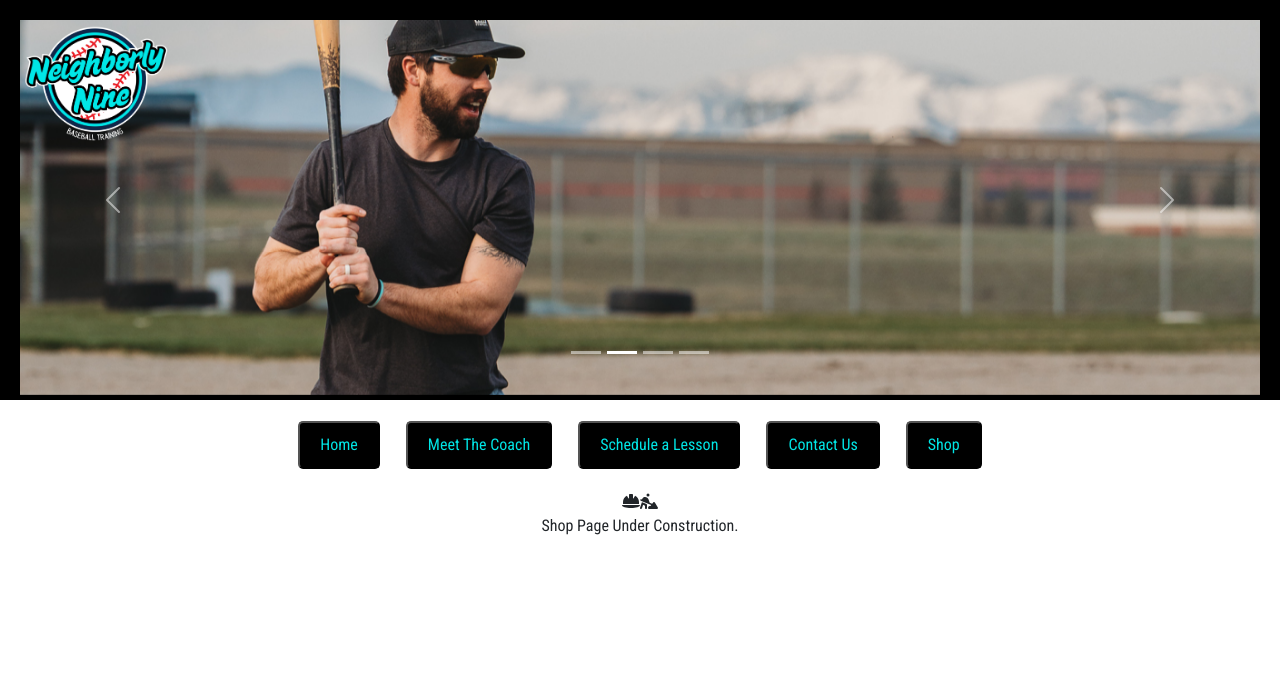
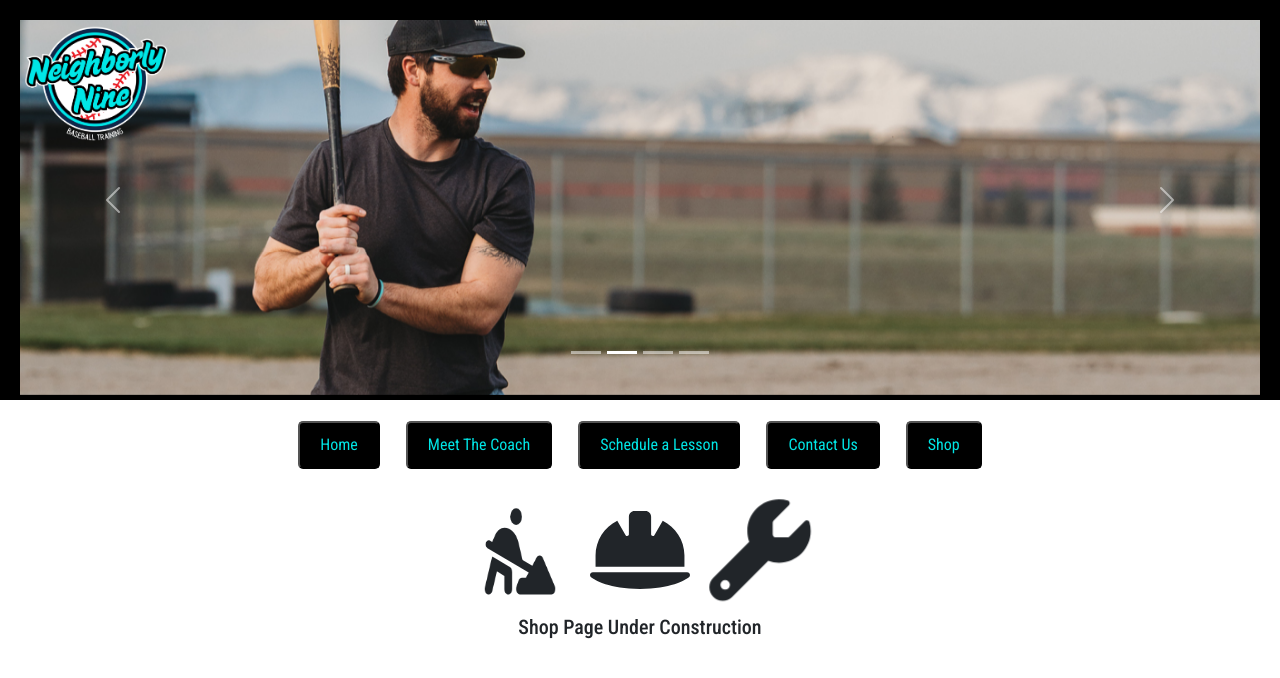
Before and after one commit to bneighbs6/baseball-site, a React (Create React App) app: page /shop in a window 1280 px wide. Shown: the top 678 px of the page. Built offline with nearby package versions, Linux system fonts and the light colour scheme; the HTML template or start-up script is replaced by a standard one; a web font is replaced by a local one.

Commit message:
Style Shop Page Construction Icons

```diff
--- a/src/Components/Pages/ShopPage.jsx
+++ b/src/Components/Pages/ShopPage.jsx
@@ -1,6 +1,6 @@
 import React from "react";
 import { FontAwesomeIcon } from '@fortawesome/react-fontawesome';
-import { faHelmetSafety, faPersonDigging } from '@fortawesome/free-solid-svg-icons';
+import { faHelmetSafety, faPersonDigging, faWrench } from '@fortawesome/free-solid-svg-icons';
 import Header from "../Header";
 import NavigationBar from "../NavigationBar";
 import Footer from "../Footer";
@@ -8,9 +8,10 @@ import Footer from "../Footer";
 function ShopPage() {
     return (
       <div className="shop-page">
-        <FontAwesomeIcon icon={faHelmetSafety} className="construction-icon" />
-        <FontAwesomeIcon icon={faPersonDigging} className="construction-icon" />
-        <p>Shop Page Under Construction.</p>
+                <FontAwesomeIcon icon={faPersonDigging} className="construction-icon fa-flip" style={{ '--fa-animation-duration': '3s' }}  />
+        <FontAwesomeIcon icon={faHelmetSafety} className="construction-icon fa-bounce" style={{ '--fa-animation-duration': '3s' }} />
+        <FontAwesomeIcon icon={faWrench} className="construction-icon fa-beat" style={{ "--fa-animation-duration": "3s" }}/>
+        <h5>Shop Page Under Construction</h5>
       </div>
     );
 }
--- a/src/index.css
+++ b/src/index.css
@@ -138,3 +138,12 @@ header {
   margin: 5px;
   border-radius: 5px;
 }
+
+/* Shop Page Construction Icons */
+
+.construction-icon {
+  width: 100px;
+  height: 100px;
+  margin: 5px;
+  padding: 5px;
+}
```
